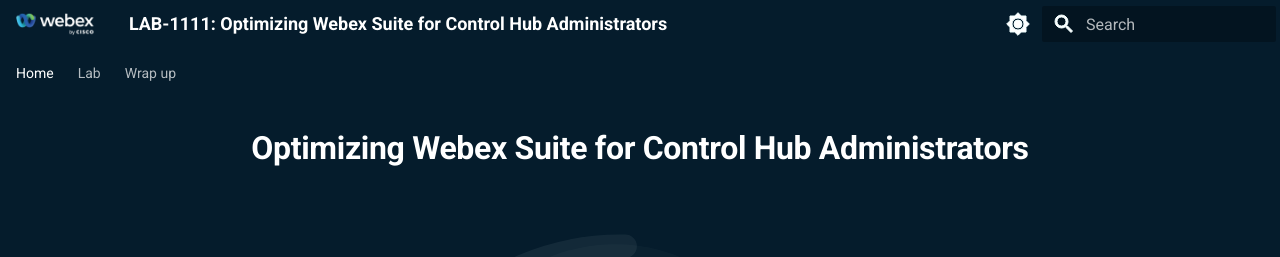
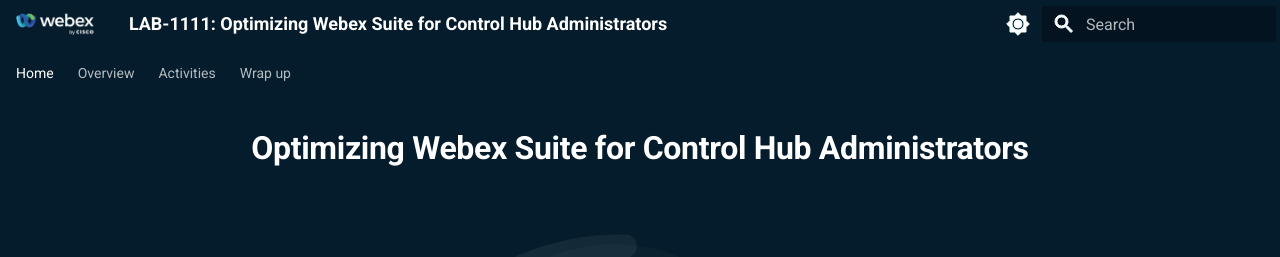
Before and after one commit to WebexCC-SA/LAB-1111, an MkDocs documentation site: the page built from docs/index.md, in a window 1280 px wide. Shown: the top 257 px of the page. Built offline with MkDocs 1.6.1 and Material for MkDocs 9.7.7, drawn with Linux system fonts in a browser that asks for light colours; some of the changed lines change nothing that is shown.

Commit message:
change navigation

```diff
--- a/mkdocs.yml
+++ b/mkdocs.yml
@@ -86,8 +86,8 @@
           format: !!python/name:pymdownx.superfences.fence_code_format
 nav:
   - Home: index.md
-  - Lab:
-      - Overview: overview.md
+  - Overview: overview.md
+  - Activities:
       - Lab 1 - Getting to Know Control Hub: Lab1_GettingtoknowControlHub.md
       - Lab 2 - First Steps to Optimization: Lab2_Foundations.md
       - Lab 3 - Organization Settings & Template: Lab2_OrganizationSettings.md
```
